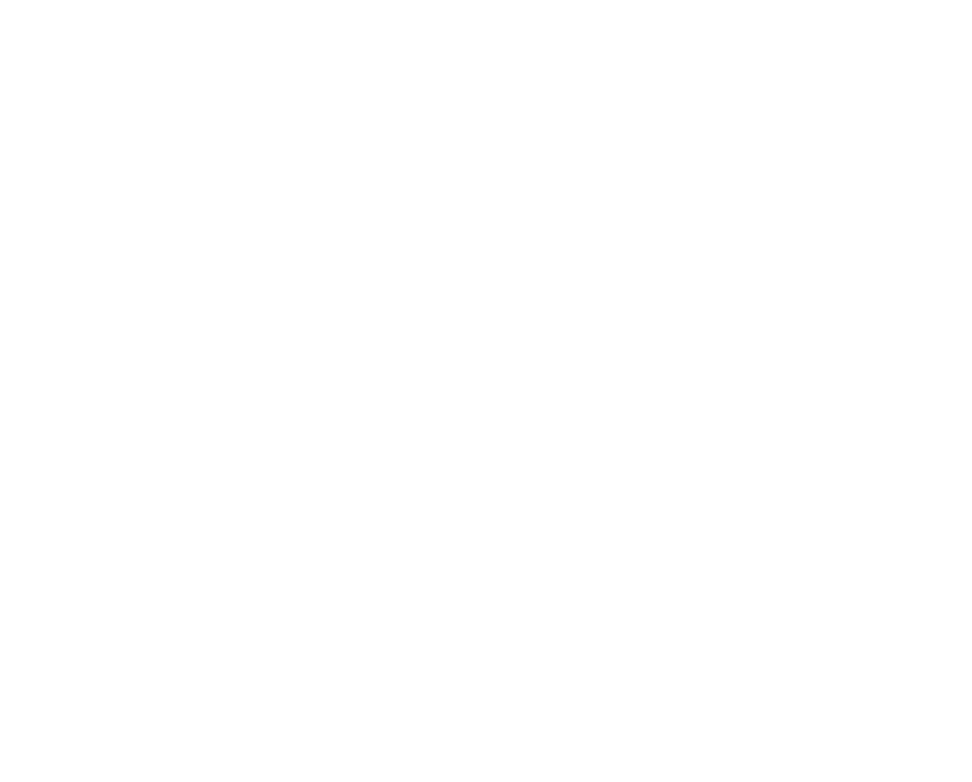
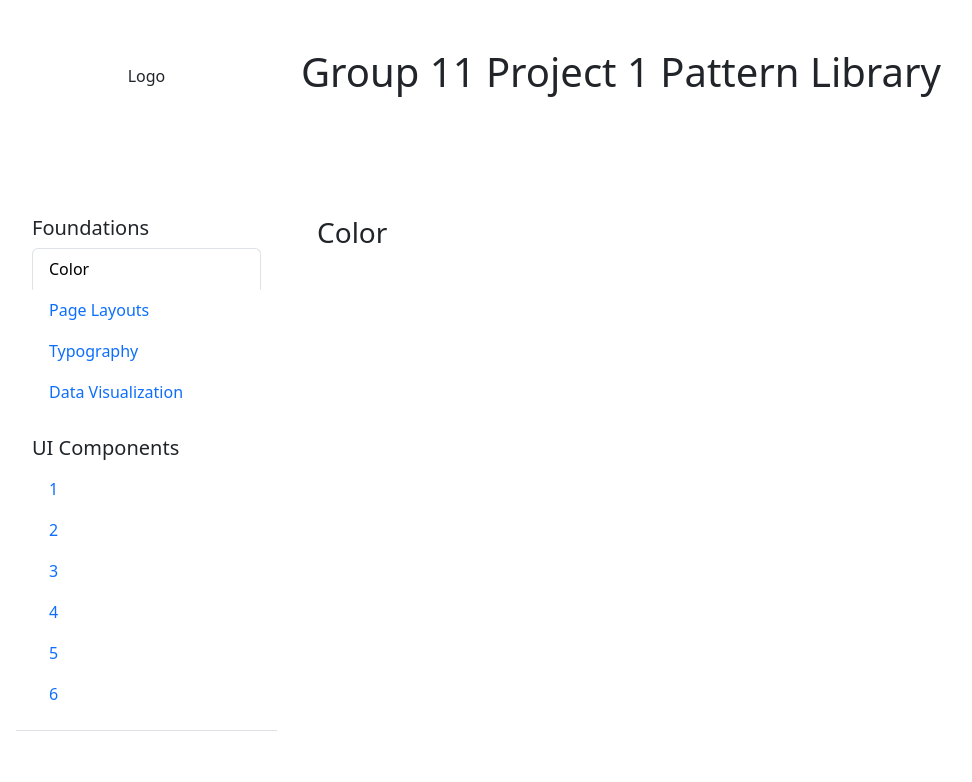
Before and after one commit to MinjaeKim9929/INFO3171-Project1-Group11, a plain HTML site: page index.html in a window 1280 px wide. Shown: the whole page, without its empty margins (66-1038 px from the left). Drawn offline with nearby package versions, Linux system fonts and the light colour scheme.

Commit message:
feat: Set up basie HTML structure and layout with Bootstrap
* Create the main HTML structure for the page.

* Integrate Bootstrap to establish the initial layout.

```diff
--- a/index.html
+++ b/index.html
@@ -3,8 +3,217 @@
 	<head>
 		<meta charset="UTF-8" />
 		<meta name="viewport" content="width=device-width, initial-scale=1.0" />
+		<!-- Import d3.js -->
 		<script src="https://d3js.org/d3.v7.min.js" charset="UTF-8"></script>
-		<title></title>
+		<!-- Import bootstrap.css -->
+		<link
+			href="https://cdn.jsdelivr.net/npm/bootstrap@5.3.3/dist/css/bootstrap.min.css"
+			rel="stylesheet"
+			integrity="sha384-QWTKZyjpPEjISv5WaRU9OFeRpok6YctnYmDr5pNlyT2bRjXh0JMhjY6hW+ALEwIH"
+			crossorigin="anonymous"
+		/>
+		<link rel="stylesheet" href="main.css" />
 	</head>
-	<body></body>
+
+	<body>
+		<div class="container">
+			<!-- Header -->
+			<div class="row pt-5 pb-5">
+				<div class="col-lg-3 m-auto text-center" id="logo">Logo</div>
+				<div class="col-lg-9" id="page-title">
+					<h1>Group 11 Project 1 Pattern Library</h1>
+				</div>
+			</div>
+
+			<!-- Main -->
+			<div class="row pt-5 pb-5">
+				<div class="col-lg-3">
+					<!-- Menu -->
+					<ul class="nav nav-tabs p-3 flex-column" role="tablist">
+						<li><h5>Foundations</h5></li>
+						<li class="nav-item">
+							<a
+								class="nav-link active"
+								data-bs-toggle="tab"
+								data-bs-target="#color"
+								role="tab"
+								aria-controls="color"
+								aria-selected="true"
+								href="#color"
+								>Color</a
+							>
+						</li>
+						<li class="nav-item" role="presentation">
+							<a
+								class="nav-link"
+								data-bs-toggle="tab"
+								data-bs-target="#page-layouts"
+								role="tab"
+								aria-controls="page-layouts"
+								aria-selected="false"
+								href="#page-layouts"
+								>Page Layouts</a
+							>
+						</li>
+						<li class="nav-item" role="presentation">
+							<a
+								class="nav-link"
+								data-bs-toggle="tab"
+								data-bs-target="#typography"
+								role="tab"
+								aria-controls="typography"
+								aria-selected="false"
+								href="#typography"
+								>Typography</a
+							>
+						</li>
+						<li class="nav-item" role="presentation">
+							<a
+								class="nav-link"
+								data-bs-toggle="tab"
+								data-bs-target="#data-visualization"
+								role="tab"
+								aria-controls="data-visualization"
+								aria-selected="false"
+								href="#data-visualization"
+								>Data Visualization</a
+							>
+						</li>
+						<li class="mt-4"><h5>UI Components</h5></li>
+						<li class="nav-item" role="presentation">
+							<a
+								class="nav-link"
+								data-bs-toggle="tab"
+								data-bs-target="#1"
+								role="tab"
+								aria-controls="1"
+								aria-selected="false"
+								href="#1"
+								>1</a
+							>
+						</li>
+						<li class="nav-item" role="presentation">
+							<a
+								class="nav-link"
+								data-bs-toggle="tab"
+								data-bs-target="#2"
+								role="tab"
+								aria-controls="2"
+								aria-selected="false"
+								href="#2"
+								>2</a
+							>
+						</li>
+						<li class="nav-item" role="presentation">
+							<a
+								class="nav-link"
+								data-bs-toggle="tab"
+								data-bs-target="#3"
+								role="tab"
+								aria-controls="3"
+								aria-selected="false"
+								href="#3"
+								>3</a
+							>
+						</li>
+						<li class="nav-item" role="presentation">
+							<a
+								class="nav-link"
+								data-bs-toggle="tab"
+								data-bs-target="#4"
+								role="tab"
+								aria-controls="4"
+								aria-selected="false"
+								href="#4"
+								>4</a
+							>
+						</li>
+						<li class="nav-item" role="presentation">
+							<a
+								class="nav-link"
+								data-bs-toggle="tab"
+								data-bs-target="#5"
+								role="tab"
+								aria-controls="5"
+								aria-selected="false"
+								href="#5"
+								>5</a
+							>
+						</li>
+						<li class="nav-item" role="presentation">
+							<a
+								class="nav-link"
+								data-bs-toggle="tab"
+								data-bs-target="#6"
+								role="tab"
+								aria-controls="6"
+								aria-selected="false"
+								href="#6"
+								>6</a
+							>
+						</li>
+					</ul>
+				</div>
+
+				<!-- Contents -->
+				<div class="col-lg-9 tab-content">
+					<div
+						id="color"
+						class="tab-pane show active col mb-4 p-3"
+						role="tabpanel"
+						aria-labelledby="color-tab"
+						tabindex="0"
+					>
+						<h3>Color</h3>
+					</div>
+					<div
+						id="page-layouts"
+						class="tab-pane col mb-4 p-3"
+						role="tabpanel"
+						aria-labelledby="page-layouts-tab"
+						tabindex="0"
+					>
+						<h3>Page Layouts</h3>
+					</div>
+					<div
+						id="typography"
+						class="tab-pane col mb-4 p-3"
+						role="tabpanel"
+						aria-labelledby="typography-tab"
+						tabindex="0"
+					>
+						<h3>Typography</h3>
+					</div>
+					<div
+						id="data-visualization"
+						class="tab-pane col mb-4 p-3"
+						role="tabpanel"
+						aria-labelledby="data-visualization-tab"
+						tabindex="0"
+					>
+						<h3>Data Visualization</h3>
+					</div>
+					<div id="1" class="tab-pane col mb-4 p-3" role="tabpanel" aria-labelledby="1-tab" tabindex="0">
+						<h3>1</h3>
+					</div>
+					<div id="2" class="tab-pane col mb-4 p-3" role="tabpanel" aria-labelledby="2-tab" tabindex="0">
+						<h3>2</h3>
+					</div>
+					<div id="3" class="tab-pane col mb-4 p-3" role="tabpanel" aria-labelledby="3-tab" tabindex="0">
+						<h3>3</h3>
+					</div>
+					<div id="4" class="tab-pane col mb-4 p-3" role="tabpanel" aria-labelledby="4-tab" tabindex="0">
+						<h3>4</h3>
+					</div>
+					<div id="5" class="tab-pane col mb-4 p-3" role="tabpanel" aria-labelledby="5-tab" tabindex="0">
+						<h3>5</h3>
+					</div>
+					<div id="6" class="tab-pane col mb-4 p-3" role="tabpanel" aria-labelledby="6-tab" tabindex="0">
+						<h3>6</h3>
+					</div>
+				</div>
+			</div>
+		</div>
+		<script src="https://cdn.jsdelivr.net/npm/bootstrap@5.3.3/dist/js/bootstrap.bundle.min.js"></script>
+	</body>
 </html>
```
Also changed, not shown: main.css (added).
